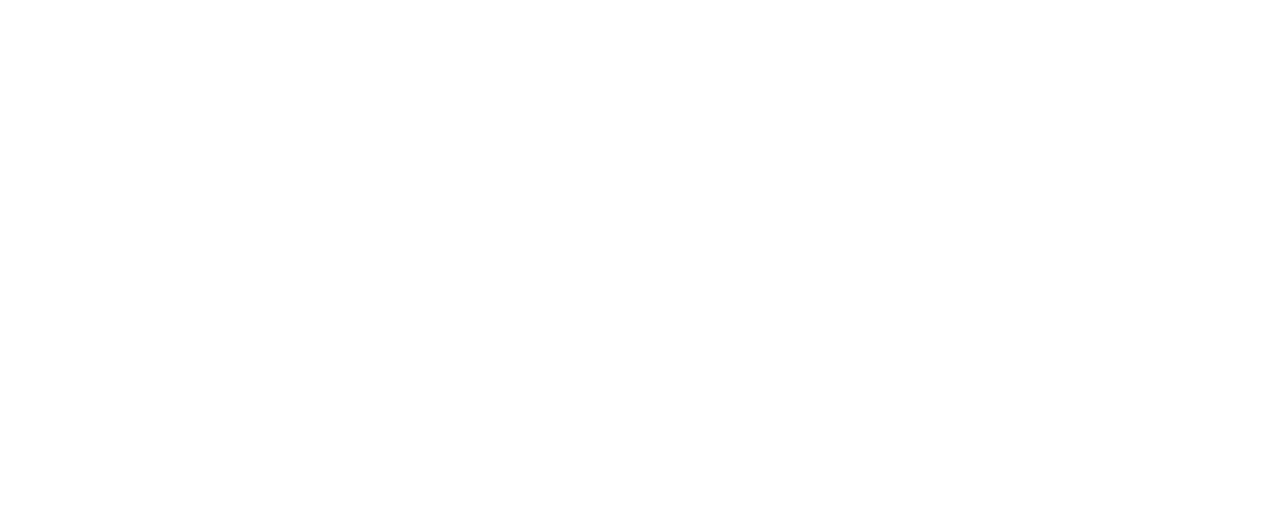
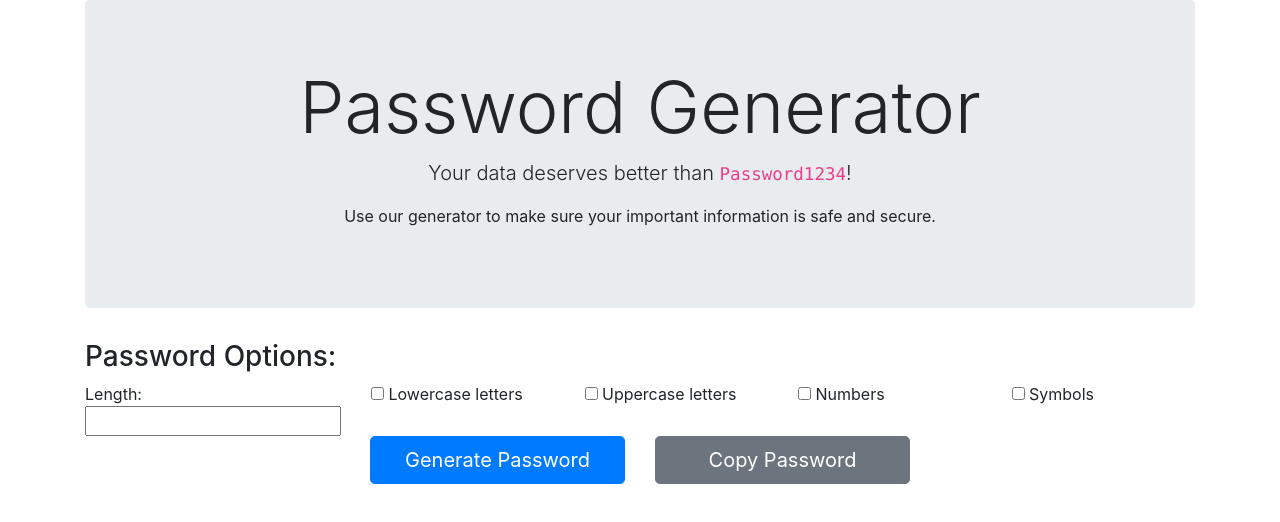
Before and after one commit to amandalatkins/password-generator, a plain HTML site: page index.html in a window 1280 px wide. Drawn offline with nearby package versions, Linux system fonts and the light colour scheme.

Commit message:
Add html page structure

```diff
--- a/index.html
+++ b/index.html
@@ -8,10 +8,63 @@
 		<!-- Bootstrap CSS -->
 		<link rel="stylesheet" href="https://stackpath.bootstrapcdn.com/bootstrap/4.4.0/css/bootstrap.min.css" integrity="sha384-SI27wrMjH3ZZ89r4o+fGIJtnzkAnFs3E4qz9DIYioCQ5l9Rd/7UAa8DHcaL8jkWt" crossorigin="anonymous">
 
+		<!-- Custom CSS -->
+		<link rel="stylesheet" href="assets/css/style.css"/>
+
 		<title>Password Generator</title>
 	</head>
   	<body>
 
+		<div class="container">
+
+			<div class="jumbotron text-center">
+				<h1 class="display-3">Password Generator</h1>
+				<p class="lead">Your data deserves better than <code>Password1234</code>!</p>
+				<p>Use our generator to make sure your important information is safe and secure.</p>
+			</div>
+
+			<div class="row">
+				<div class="col">
+					<h3>Password Options:</h3>
+				</div>
+			</div>
+
+			<div class="row">
+				<div class="col-xs-12 col-md">
+					Length:
+					<input type="number" id="numChar"/>
+				</div>
+				<div class="col-xs-6 col-md">
+					<input type="checkbox" id="incLower"/> Lowercase letters
+				</div>
+				<div class="col-xs-6 col-md">
+					<input type="checkbox" id="incUpper"/> Uppercase letters
+				</div>
+				<div class="col-xs-6 col-md">
+					<input type="checkbox" id="incNum"/> Numbers
+				</div>
+				<div class="col-xs-6 col-md">
+					<input type="checkbox" id="incSym"/> Symbols
+				</div>
+			</div>
+
+			<div class="row">
+				<div class="col-6 mx-auto">
+					<div id="showPass"></div>
+				</div>
+			</div>
+			<div class="row">
+				<div class="col-md-3"></div>
+				<div class="col-md-3">
+						<a class="btn btn-primary btn-lg w-100" href="#" role="button" id="generatePass">Generate Password</a>
+				</div>
+				<div class="col-md-3">
+						<a class="btn btn-secondary btn-lg w-100" href="#" role="button">Copy Password</a>
+				</div>
+				<div class="col-md-3"></div>
+			</div>
+
+		</div>
 
 
 		<!-- Optional JavaScript -->
@@ -20,6 +73,7 @@
 		<script src="https://cdn.jsdelivr.net/npm/popper.js@1.16.0/dist/umd/popper.min.js" integrity="sha384-Q6E9RHvbIyZFJoft+2mJbHaEWldlvI9IOYy5n3zV9zzTtmI3UksdQRVvoxMfooAo" crossorigin="anonymous"></script>
 		<script src="https://stackpath.bootstrapcdn.com/bootstrap/4.4.0/js/bootstrap.min.js" integrity="sha384-3qaqj0lc6sV/qpzrc1N5DC6i1VRn/HyX4qdPaiEFbn54VjQBEU341pvjz7Dv3n6P" crossorigin="anonymous"></script>
 
+		<!-- Custom JS -->
     	<script src="assets/js/app.js"></script>
   	</body>
 </html>
```
Lines whose indentation alone changed are shown as unchanged.
